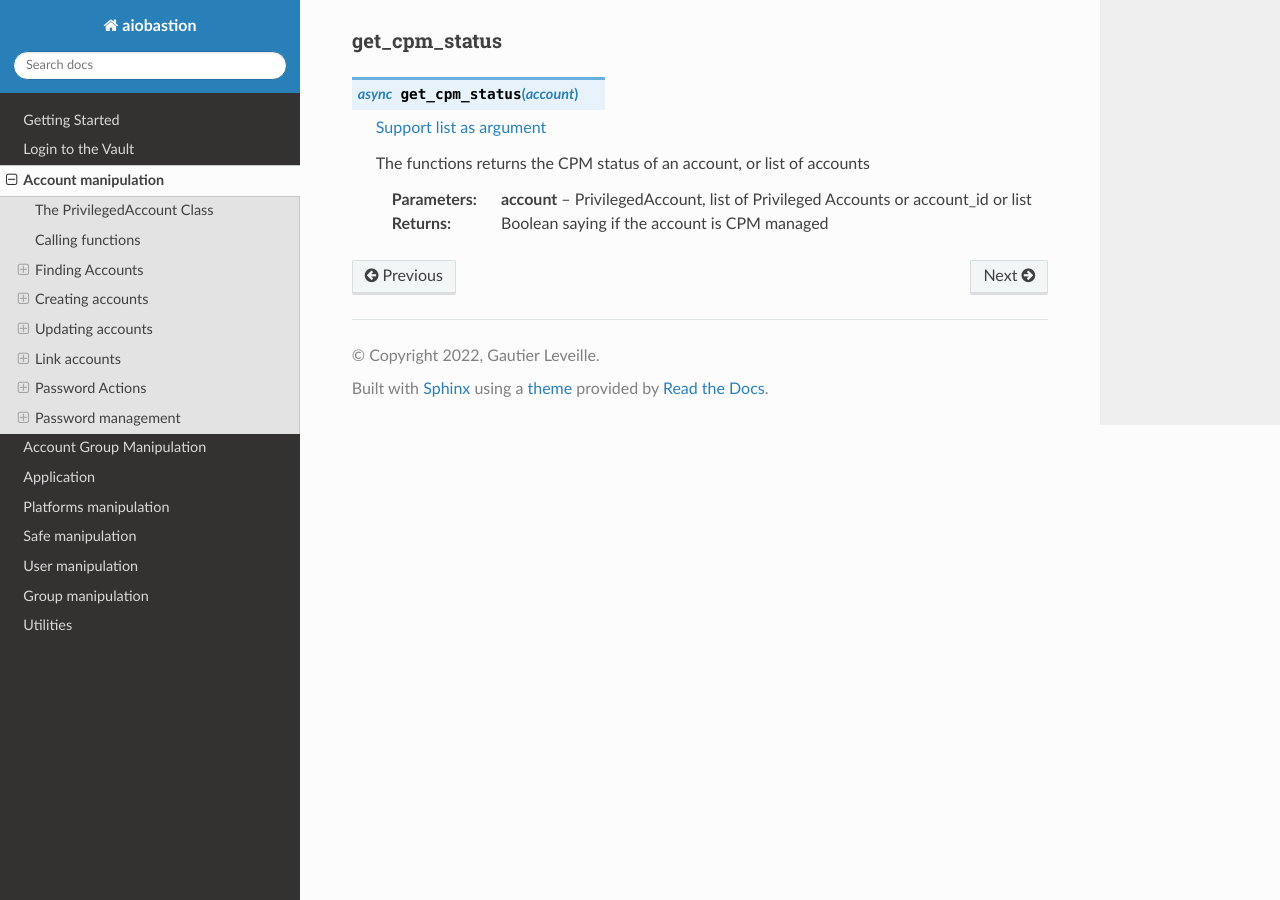
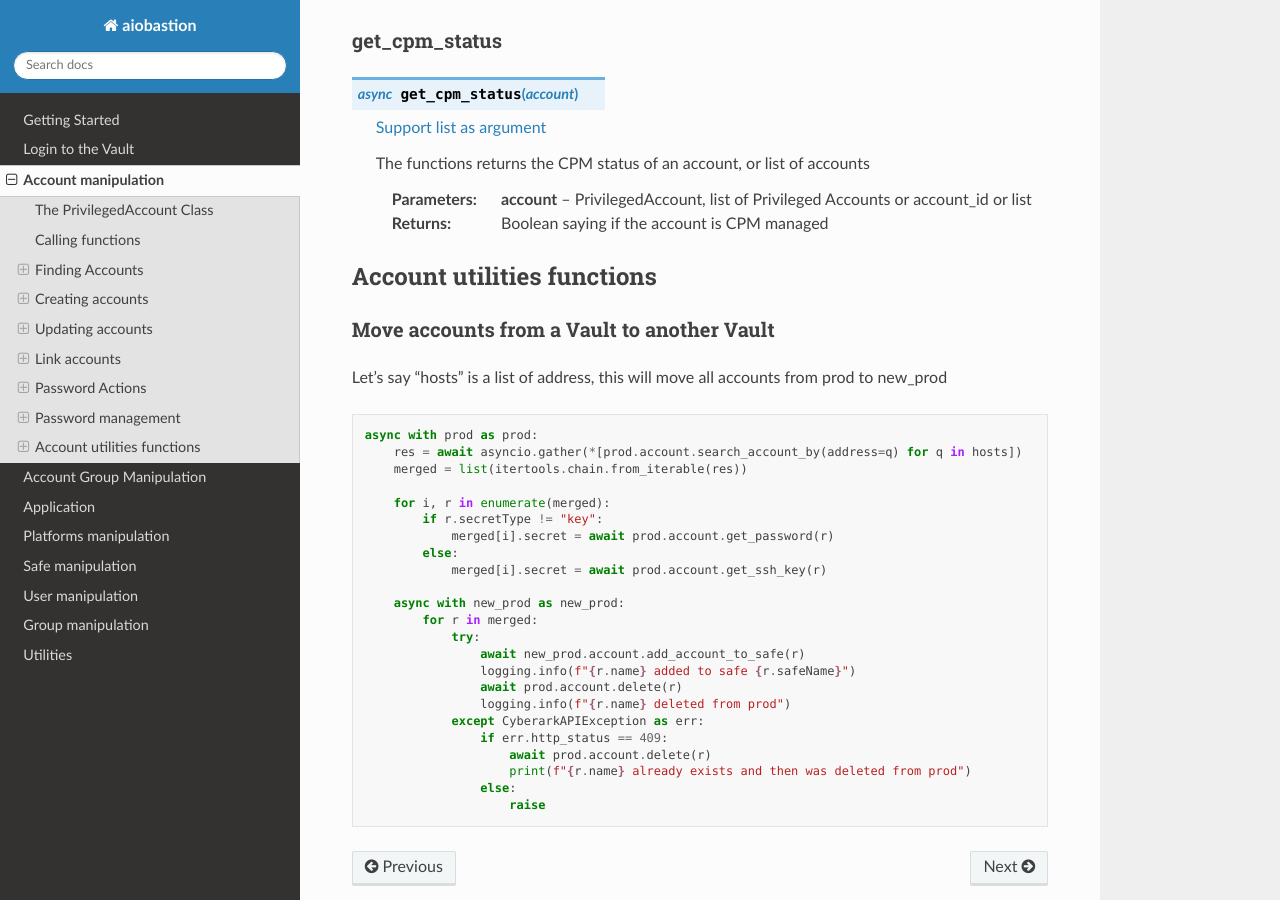
Before and after one commit to safepost/aiobastion, a Sphinx documentation site: the page built from docs/accounts.rst, in a window 1280 px wide and 900 px high, scrolled down 10389 px. Built offline with Sphinx 7.4.7 and the Read the Docs theme 2.0.0, drawn with Linux system fonts in a browser that asks for light colours.

```diff
--- a/docs/accounts.rst
+++ b/docs/accounts.rst
@@ -502,3 +502,36 @@ get_cpm_status
 
     :param account: PrivilegedAccount, list of Privileged Accounts or account_id or list
     :return: Boolean saying if the account is CPM managed
+
+Account utilities functions
+--------------------------------
+Move accounts from a Vault to another Vault
+~~~~~~~~~~~~~~~~~~~~~~~~~~~~~~~~~~~~~~~~~~~~~~~~~~~~~~
+
+Let's say "hosts" is a list of address, this will move all accounts from prod to new_prod
+
+.. code-block:: python
+
+    async with prod as prod:
+        res = await asyncio.gather(*[prod.account.search_account_by(address=q) for q in hosts])
+        merged = list(itertools.chain.from_iterable(res))
+
+        for i, r in enumerate(merged):
+            if r.secretType != "key":
+                merged[i].secret = await prod.account.get_password(r)
+            else:
+                merged[i].secret = await prod.account.get_ssh_key(r)
+
+        async with new_prod as new_prod:
+            for r in merged:
+                try:
+                    await new_prod.account.add_account_to_safe(r)
+                    logging.info(f"{r.name} added to safe {r.safeName}")
+                    await prod.account.delete(r)
+                    logging.info(f"{r.name} deleted from prod")
+                except CyberarkAPIException as err:
+                    if err.http_status == 409:
+                        await prod.account.delete(r)
+                        print(f"{r.name} already exists and then was deleted from prod")
+                    else:
+                        raise
--- a/docs/utilities.rst
+++ b/docs/utilities.rst
@@ -86,7 +86,7 @@ migrate_platform
 
 
 Account manipulation
-make------------------------
+------------------------
 
 delete_accounts
 ~~~~~~~~~~~~~~~~~~~~~~~~
```
Also changed, not shown: docs/platforms.rst (+13 -0 lines), 2 other files.
